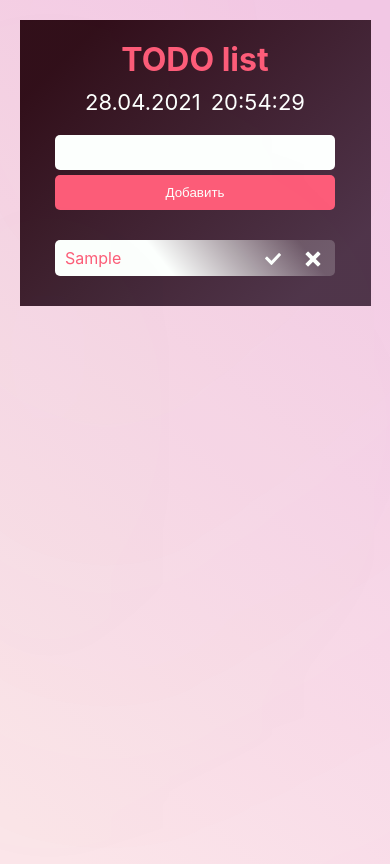
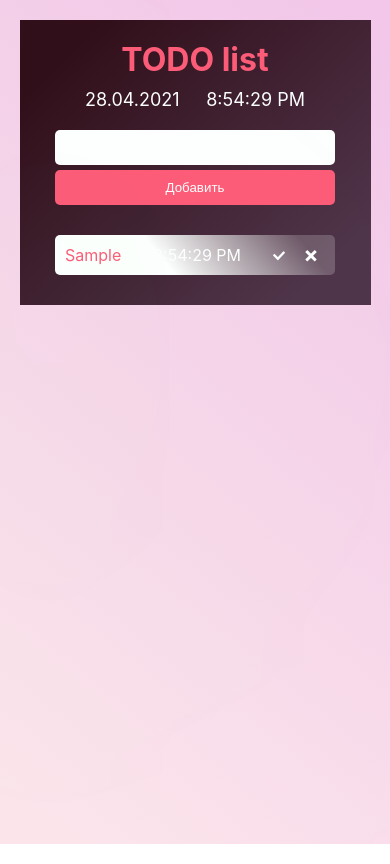
Before and after one commit to goncharenko-au/to-do, a React (Create React App) app: page / in a window 390 px wide. Both pictures are taken after typing "Sample" into the empty fields and a click on the button "Добавить". Built offline with nearby package versions, Linux system fonts and the light colour scheme.

Commit message:
правки

```diff
--- a/src/App.js
+++ b/src/App.js
@@ -9,6 +9,9 @@ function App() {
   const posts = useSelector(state => state.postReducer.posts);
 
   const [value, setValue] = useState("");
+  const newPost = (e) => {
+    setValue(e.target.value);
+  };
 
   const getPost = () => {
     if (value) {
@@ -17,60 +20,39 @@ function App() {
     setValue("");
   };
 
-  const newPost = (e) => {
-    setValue(e.target.value);
+  const date = new Date();
+
+  function addedZero(value, correction = 0) {
+    const resultValue = value + correction;
+    if (resultValue <= 9) {
+      return `0${resultValue}`;
+    } else {
+      return resultValue;
+    }
+  }
+
+  const getCurDate = () => {
+    let curDate = addedZero(date.getDate());
+    let curMonth = addedZero(date.getMonth(), 1);
+    return `${curDate}.${curMonth}.${date.getFullYear()}`;
   };
 
-  const date = new Date();
-
-  const getCurDate = () => {
-    let curDate = date.getDate();
-    if (curDate <= 9) {
-      return `0${curDate}`;
-    } else {
-      return curDate;
-    }
-  };
-
-  const getCurMonth = () => {
-    let month = date.getMonth();
-    if (month <= 9) {
-      return `0${month + 1}`;
-    } else {
-      return month + 1;
-    }
-  };
-
-  const getCurTime = () => {
-    let hours = date.getHours();
-    let minutes = date.getMinutes();
-    let seconds = date.getSeconds();
-    const curHours = hours <= 9 ? `0${hours}` : hours;
-    const curMinutes = minutes <= 9 ? `0${minutes}` : minutes;
-    const curSeconds = seconds <= 9 ? `0${seconds}` : seconds;
-    return `${curHours}:${curMinutes}:${curSeconds}`;
-  };
-
-  const currentDate = `${getCurDate()}.${getCurMonth()}.${date.getFullYear()}`;
-  const currentTime = getCurTime();
-
-
-  const [time, setTime] = useState(currentTime);
+  const [time, setTime] = useState(new Date().toLocaleTimeString());
 
   useEffect(() => {
-    setInterval(() => setTime(getCurTime()), 1000);
-  }, [currentTime]);
-
+    setInterval(() => setTime(new Date().toLocaleTimeString()), 1000);
+  }, [setTime]);
   return (
+    <div className="wrapper">
       <div className="container">
         <div className="field">
           <div className="field__inner">
             <h1 className="field__title">TODO list </h1>
             <div className="field__wrap">
               <div className="field__date">
-              {currentDate}</div>
+                {getCurDate()}</div>
               <div className="field__time">
-              {currentTime}
+                {time}
               </div>
             </div>
 
@@ -84,21 +66,17 @@ function App() {
             {posts.length > 0 ?
               <div>
                 {
-                posts.map((item, id) => <Post id={id} key={`Math.round(Math.random() * 100000) ${item.name}`}>{item}</Post>)
+                  posts.map((item, id) => <Post id={id} key={Math.round(Math.random() * 100000)}>{item}</Post>)
                 }
               </div>
               :
               <div className="field__block-alttext">Список дел пуст...</div>
 
             }
-
-
-          {/* {
-            posts.map((item, id) => <Post id={id} key={Math.round(Math.random() * 1000)}>{item}</Post>)
-          } */}
           </div>
         </div>
       </div >
+    </div>
   );
 }
 
--- a/src/App.scss
+++ b/src/App.scss
@@ -16,10 +16,16 @@
   box-sizing: border-box;
 }
 body {
-  height: 100vh;
+}
+.wrapper {
+  padding-top: 20px;
+  min-height: 100vh;
   background: linear-gradient(219.03deg, #f4c7ea 4.12%, #fde5ec 95.2%);
+  background-size: cover;
+  background-repeat: no-repeat;
   position: relative;
   color: #fff;
+  overflow: hidden;
   @media (max-width: 1023px) {
   }
   &:before {
@@ -29,7 +35,6 @@ body {
     height: 1000px;
     background: linear-gradient(136.32deg, rgba(255, 0, 46, 0) 16.32%, rgba(255, 216, 80, 0.69) 85.53%);
     background-repeat: no-repeat;
-    background-size: cover;
     top: -700px;
     left: 0;
     filter: blur(470.273px);
@@ -51,7 +56,7 @@ body {
     height: 600px;
     background: linear-gradient(142.97deg, rgba(0, 255, 133, 0.3) 17.43%, rgba(63, 239, 60, 0.22) 73.23%);
     filter: blur(315.415px);
-    top: 16vh;
+    top: 100px;
     left: 0;
     @media (max-width: 1023px) {
       width: 400px;
@@ -65,7 +70,6 @@ body {
   }
 }
 .container {
-  // height: 100vh;
   max-width: 992px;
   margin: 0 auto;
   background-color: rosybrown;
@@ -73,9 +77,7 @@ body {
     max-width: 90%;
   }
 }
-
 .field {
-  margin-top: 20px;
   &__inner {
     padding: 20px;
     background: linear-gradient(136.16deg, rgba(46, 9, 22, 0.97) 12.91%, rgba(32, 10, 43, 0.69) 87.68%);
@@ -91,6 +93,12 @@ body {
     justify-content: space-between;
     width: 220px;
     margin: 0 auto 20px;
+    @media (max-width: 991px) {
+      font-size: 20px;
+    }
+    @media (max-width: 767px) {
+      font-size: 18px;
+    }
   }
   &__header {
     max-width: 90%;
@@ -114,8 +122,6 @@ body {
       border-radius: 5px;
       margin-bottom: 5px;
     }
-
-    // width: calc(100% - 105px);
   }
   &__btn {
     padding: 10px;
@@ -168,6 +174,10 @@ body {
       width: 40px;
       height: 15px;
       justify-content: space-between;
+      @media (max-width: 450px) {
+        width: 32px;
+        height: 10px;
+      }
     }
     &-btn {
       cursor: pointer;
@@ -180,6 +190,9 @@ body {
           content: "\e900";
           top: 0;
           left: 0;
+          @media (max-width: 450px) {
+            font-size: 12px;
+          }
         }
       }
       &.btn-delete {
@@ -190,17 +203,20 @@ body {
           content: "\e901";
           top: 0;
           left: 0;
+          @media (max-width: 450px) {
+            font-size: 12px;
+          }
         }
       }
     }
   }
 }
 
-@keyframes App-logo-spin {
-  from {
-    transform: rotate(0deg);
-  }
-  to {
-    transform: rotate(360deg);
-  }
-}
+// @keyframes App-logo-spin {
+//   from {
+//     transform: rotate(0deg);
+//   }
+//   to {
+//     transform: rotate(360deg);
+//   }
+// }
--- a/src/components/Post.jsx
+++ b/src/components/Post.jsx
@@ -1,4 +1,4 @@
-import { useDispatch, useSelector } from "react-redux";
+import { useDispatch } from "react-redux";
 import { updateDone } from "../action";
 import ButtonDone from "./ButtonDone";
 import ButtonDelete from "./ButtonDelete";
@@ -15,15 +15,19 @@ export default function Post(props) {
     const deleteMyPost = () => {
         dispatch(deletePost(props.id));
     };
+    const { name, done } = props.children;
+
+
+    const timeOfPost = new Date().toLocaleTimeString();
 
     return (
         <div className="field__block">
             <div className="field__block-inner">
-                <div className={!props.children.done ? "field__block-text" : "field__block-text done"} >
-                    {props.children.name}
+                <div className={!done ? "field__block-text" : "field__block-text done"} >
+                    {name}
                 </div>
+                <span>{timeOfPost}</span>
                 <div className="field__block-buttons">
-                    {/* <span></span> */}
                     <ButtonDone className="field__block-btn btn-done"
                         onDone={changeDone}
                     />
--- a/src/reducer/index.js
+++ b/src/reducer/index.js
@@ -1,27 +1,32 @@
 import { combineReducers } from "redux";
+
 
 const defaultState = {
     posts: [],
     post: {}
-}
+};
+
+const ADD_POST = "ADD_POST",
+    UPDATE_DONE = "UPDATE_DONE",
+    DELETE_POST = "DELETE_POST";
 
 const postReducer = (state = defaultState, action) => {
     switch (action.type) {
-        case "ADD_POST":
+        case ADD_POST:
             return { ...state, posts: [...state.posts, action.payload] };
-        case "UPDATE_DONE":
+        case UPDATE_DONE:
             return {
                 ...state, posts: [...state.posts.slice(0, action.payload.id), { ...action.payload.children, done: !action.payload.children.done }, ...state.posts.slice(action.payload.id + 1)]
             };
-        case "DELETE_POST":
+        case DELETE_POST:
             return { ...state, posts: [...state.posts.slice(0, action.payload), ...state.posts.slice(action.payload + 1)] }
         default:
             return state;
     }
-}
-
+};
 
 const rootReducer = combineReducers({
     postReducer,
-})
+});
+
 export default rootReducer;
```
Lines whose indentation alone changed are shown as unchanged.
